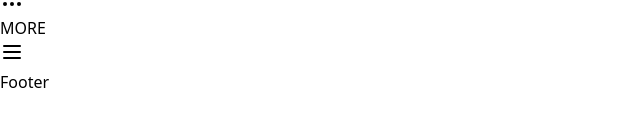
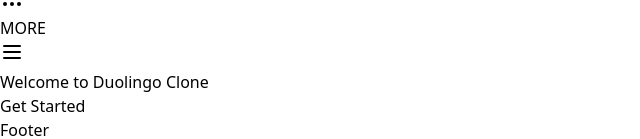
Before and after one commit to sridhar7601/Duolingo-clone, a React (Vite) app: page / in a window 1280 px wide. Shown: the part 1136-1275 px from the top of the page, without its empty margins (0-640 px from the left). Before the commit the page ends 1230 px from the top, so only its background shows below. Built offline with nearby package versions, Linux system fonts and the light colour scheme.

Commit message:
First commit Fix

```diff
--- a/src/App.tsx
+++ b/src/App.tsx
@@ -14,9 +14,9 @@
       <Router>
         <div className="flex flex-col md:flex-row min-h-screen bg-gray-900">
           <Header />
-          <main className="flex-grow pb-16 md:pb-0">
+          <main className="flex-grow pb-16 md:pb-0 md:pl-16 lg:pl-64">
             <Routes>
-              {/* <Route path="/" element={<Home />} /> */}
+              <Route path="/" element={<Home />} />
               <Route path="/learn" element={<Learn />} />
               <Route path="/login" element={<Login />} />
               <Route path="/signup" element={<Signup />} />
```
